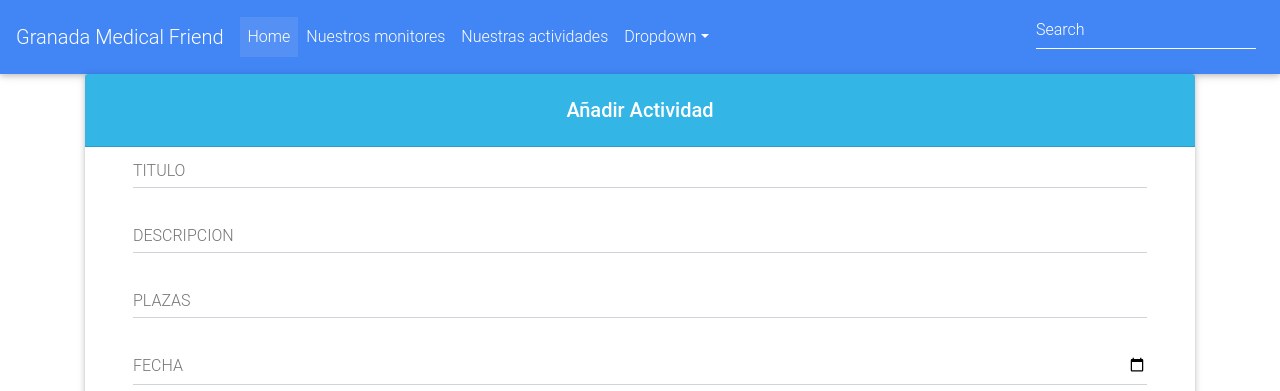
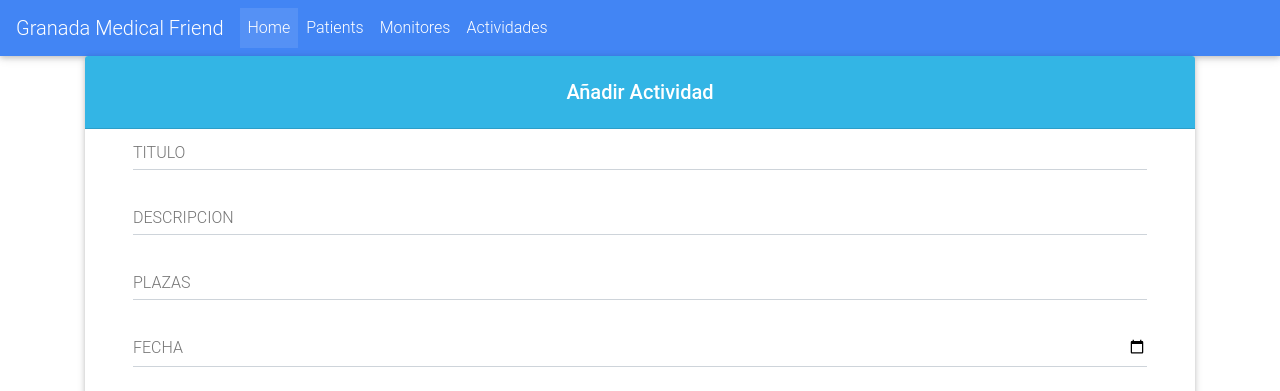
Before and after one commit to PPeMg/hackathon_php, a CodeIgniter app: page /database/index.php/activity/add in a window 1280 px wide. Shown: the top 391 px of the page. Run offline with CodeIgniter, Linux system fonts and the light colour scheme; data that the repository does not hold is empty; some libraries are stand-ins or nearby versions.

Commit message:
Solved Reload Problem on Menus

```diff
--- a/application/controllers/Activity.php
+++ b/application/controllers/Activity.php
@@ -18,10 +18,10 @@ class Activity extends CI_Controller
     {
         $data = array();
         $data['custom_css'] = '';
+        $this->load->view('header_view', $data);
+        $this->load->view('activities/activities_view', $data);
         $data['custom_js'] = $this->load->view('activities/activities_view_js', $data, TRUE);
         $this->load->view('footer_view', $data);
-        $this->load->view('header_view', $data);
-        $this->load->view('activities/activities_view', $data);
 
     }
 
--- a/application/controllers/Monitors.php
+++ b/application/controllers/Monitors.php
@@ -18,10 +18,10 @@ class Monitors extends CI_Controller
     {
         $data = array();
         $data['custom_css'] = '';
+        $this->load->view('header_view', $data);
+        $this->load->view('monitors/monitors_view', $data);
         $data['custom_js'] = $this->load->view('monitors/monitors_view_js', $data, TRUE);
         $this->load->view('footer_view', $data);
-        $this->load->view('header_view', $data);
-        $this->load->view('monitors/monitors_view', $data);
 
 
     }
--- a/application/views/header_view.php
+++ b/application/views/header_view.php
@@ -42,13 +42,16 @@
                 </a>
             </li>
             <li class="nav-item">
-                <a class="nav-link" href="<?=site_url('/Monitors')?>">Nuestros monitores</a>
+                <a class="nav-link" href="<?=site_url('/Patients')?>">Patients</a>
             </li>
             <li class="nav-item">
-                <a class="nav-link" href="<?=site_url('/Activity')?>">Nuestras actividades</a>
+                <a class="nav-link" href="<?=site_url('/Monitors')?>">Monitores</a>
+            </li>
+            <li class="nav-item">
+                <a class="nav-link" href="<?=site_url('/Activity')?>">Actividades</a>
             </li>
 
-            <!-- Dropdown -->
+            <!-- Dropdown -- >
             <li class="nav-item dropdown">
                 <a class="nav-link dropdown-toggle" id="navbarDropdownMenuLink" data-toggle="dropdown"
                    aria-haspopup="true"
@@ -60,14 +63,15 @@
                 </div>
             </li>
 
+        <!-- Links -->
         </ul>
-        <!-- Links -->
-
+              <!--
         <form class="form-inline">
             <div class="md-form my-0">
                 <input class="form-control mr-sm-2" type="text" placeholder="Search" aria-label="Search">
             </div>
         </form>
+        -->
     </div>
     <!-- Collapsible content -->
 
```
